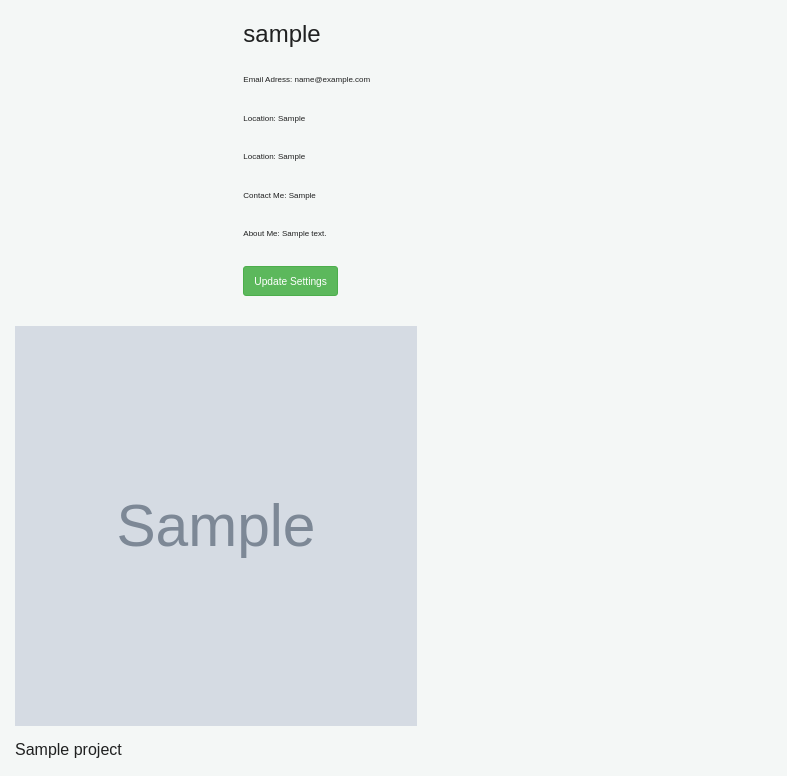
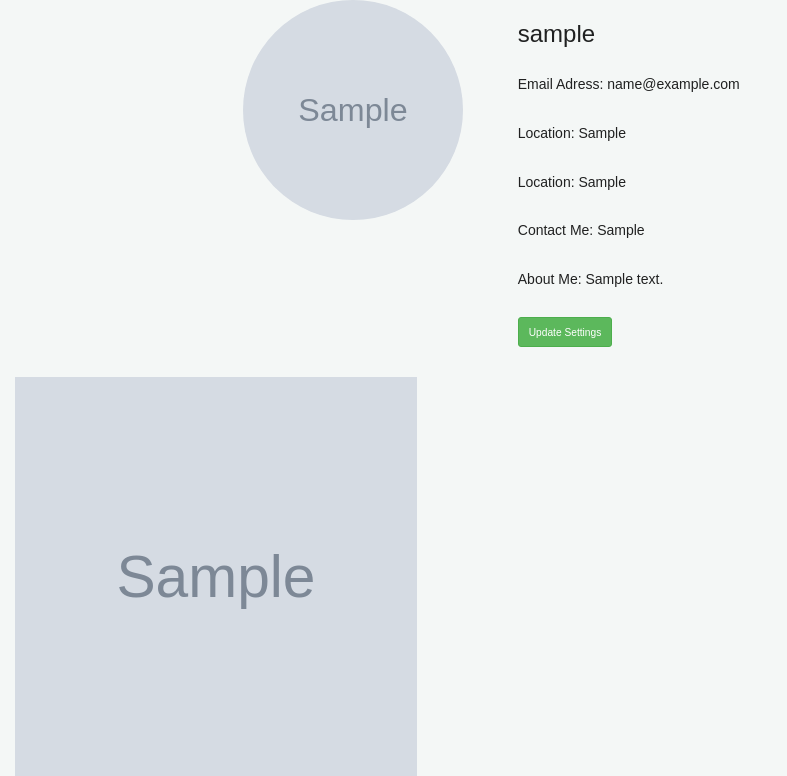
Before and after one commit to NyururuKelvin/awwardsApp, a Django app: page /user/profile in a window 1280 px wide. Shown: the part 70-846 px from the top of the page, without its empty margins (0-787 px from the left). Run offline with Django 3.2, Linux system fonts and the light colour scheme; a user stored in the database is signed in; tables that the repository leaves empty hold one stand-in row (values such as "Sample post"); grey boxes marked "Sample" are stand-in pictures; some libraries are stand-ins or nearby versions; some web fonts are replaced.

Commit message:
my commit refine code

```diff
--- a/projects/templates/project/index.html
+++ b/projects/templates/project/index.html
@@ -150,7 +150,8 @@
                                     <h3><a href="" style="color: black;">{{project.title}}</a></h3>
                                     <h3> By: <a href="{% url 'profile' %}" style="color: black;">{{project.user.username}}</a></h3>
                                     <h6 class="float-right" style="color: black;">From: {{project.location}}</h6>
-                                    <a style="padding: 1.5px; margin-bottom: 1%;" href="" class="btn btn-primary"><i class="fas fa-info-circle"></i> VIEW DETAILS</a><a style="padding: 1.5px; margin-bottom: 1%; margin-left: 5px;" href="#" class="btn btn-primary"><i class="fa fa-star" aria-hidden="true" ></i> RATE SITE</a>
+                                    <a style="padding: 1.5px; margin-bottom: 1%;" href="" class="btn btn-primary"><i class="fas fa-info-circle"></i> VIEW DETAILS</a>
+                                    <a style="padding: 1.5px; margin-bottom: 1%; margin-left: 5px;" href="#" class="btn btn-danger"><i class="fa fa-star" aria-hidden="true"></i> RATE SITE</a>
                                 </div>
                             </div>
                         </div>
--- a/projects/templates/project/profile.html
+++ b/projects/templates/project/profile.html
@@ -22,13 +22,11 @@
                 <!-- new conatiner -->
                 <div class="container-fluid" >
                     <div class="row">
-                        {% for profile in profiles %}
                         <div class="col-lg-4 col-md-4 col-xs-12 ml-2 mt-2 ">
-                            <img src="{{profile.photo.url}}" class="img-circle rounded-circle image-fluid" alt="..." style="width: 220px; height: 220px;">
+                            <img src="{{user.profile.image.url}}" class="img-circle rounded-circle image-fluid" alt="..." style="width: 220px; height: 220px;">
                         </div>
-                        {% endfor %}
 
-                        <div class="col-lg-6 col-md-6 col-xs-12 mb-2" style="font-size: 0.8rem;">
+                        <div class="col-lg-6 col-md-6 col-xs-12 mb-2">
                             <h2 class="card-title">{{user.username}}</h2>
                             <p class="card-text">Email Adress: {{user.email}}</p>
                             {% if user.profile.company%}
@@ -63,7 +61,7 @@
                         <div class="card-body">
                             <div class="card-body">
                                 <h5 class="card-title">{{image.title}}</h5>
-                                <p>By <a href="{% url 'posted_by'%}">{{image.user.username}}</a><span class="float-right">From {{image.location}}</span></p>
+                                <p>By <a href="{% url 'posted_by'%}">{{image.user.username}}</a><span class="float-right"> From {{image.location}}</span></p>
                                 <div class="text-center"><a class="btn button text-center btn-block"  href="{{image.link}}">View site details</a></div>
                             </div>
                         </div>
```
